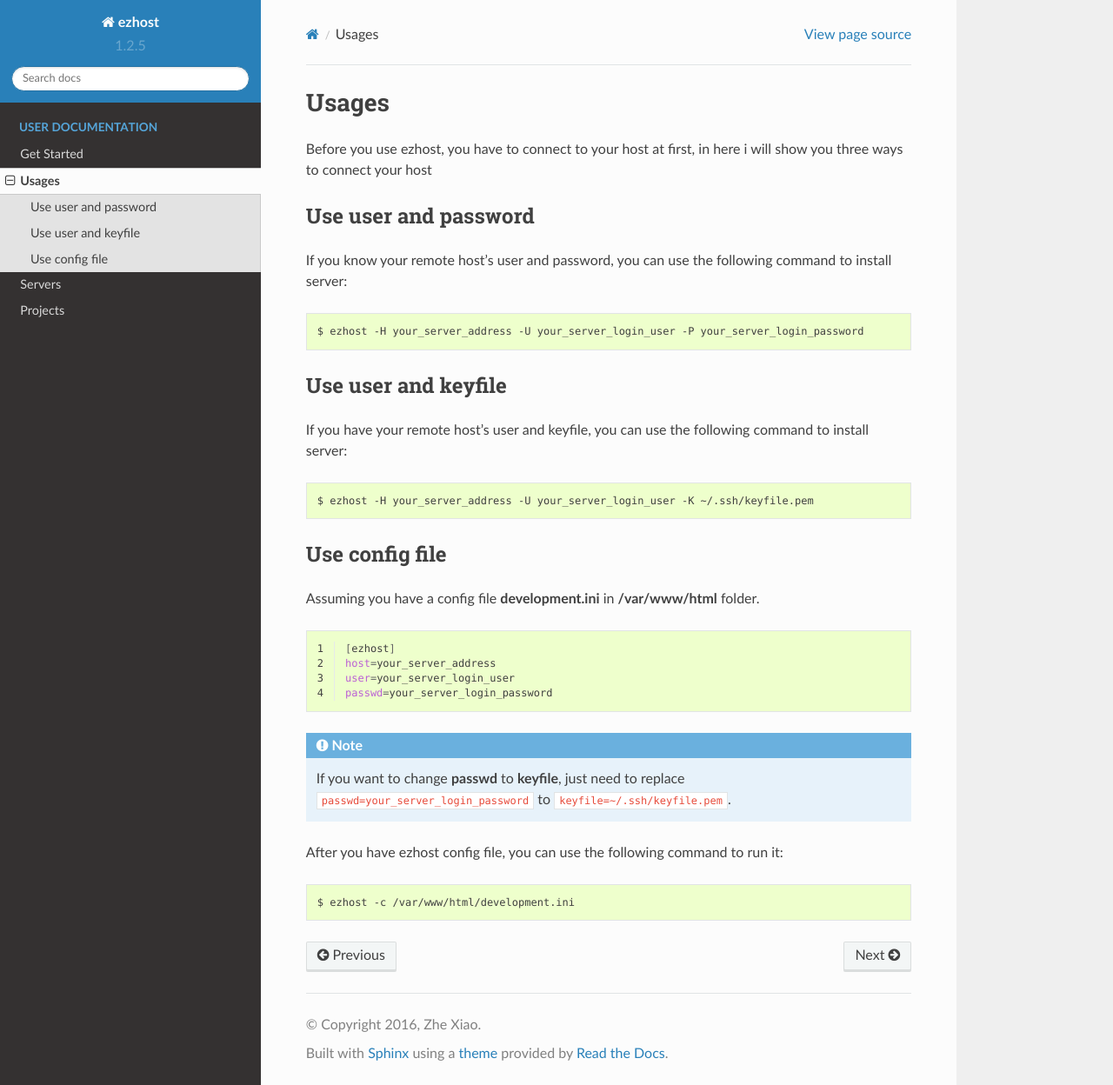
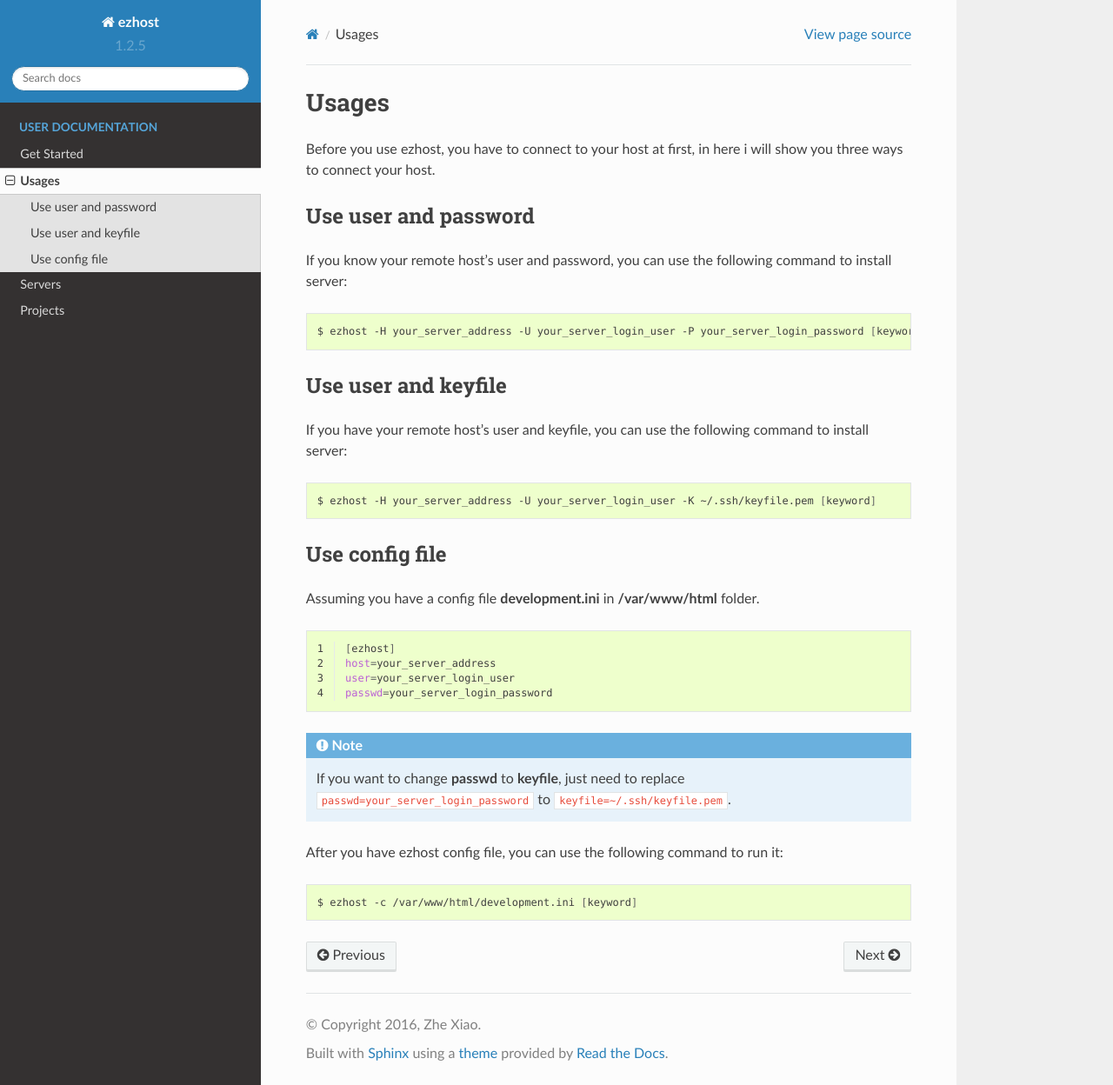
Before and after one commit to zhexiao/ezhost, a Sphinx documentation site: the page built from docs/usage.rst, in a window 1280 px wide and 1248 px high. Shown: the whole window at 87% size. Built offline with Sphinx 7.4.7 and the Read the Docs theme 2.0.0, drawn with Linux system fonts in a browser that asks for light colours; pages that are not in the unit, such as notebooks, are missing from menus.

Commit message:
change docs

```diff
--- a/docs/usage.rst
+++ b/docs/usage.rst
@@ -1,7 +1,7 @@
 Usages
 ===============
 
-Before you use ezhost, you have to connect to your host at first, in here i will show you three ways to connect your host
+Before you use ezhost, you have to connect to your host at first, in here i will show you three ways to connect your host.
 
 Use user and password
 ~~~~~~~~~~~~~~~~~~~~~~~~~~~~~~~~~~~~~~~
@@ -10,7 +10,7 @@
 
 .. code-block:: bash
 
-   $ ezhost -H your_server_address -U your_server_login_user -P your_server_login_password
+   $ ezhost -H your_server_address -U your_server_login_user -P your_server_login_password [keyword]
 
 
 Use user and keyfile
@@ -20,7 +20,7 @@
 
 .. code-block:: bash
 
-   $ ezhost -H your_server_address -U your_server_login_user -K ~/.ssh/keyfile.pem
+   $ ezhost -H your_server_address -U your_server_login_user -K ~/.ssh/keyfile.pem [keyword]
 
 
 Use config file
@@ -42,4 +42,4 @@
 
 .. code-block:: bash
 
-   $ ezhost -c /var/www/html/development.ini
+   $ ezhost -c /var/www/html/development.ini [keyword]
```
